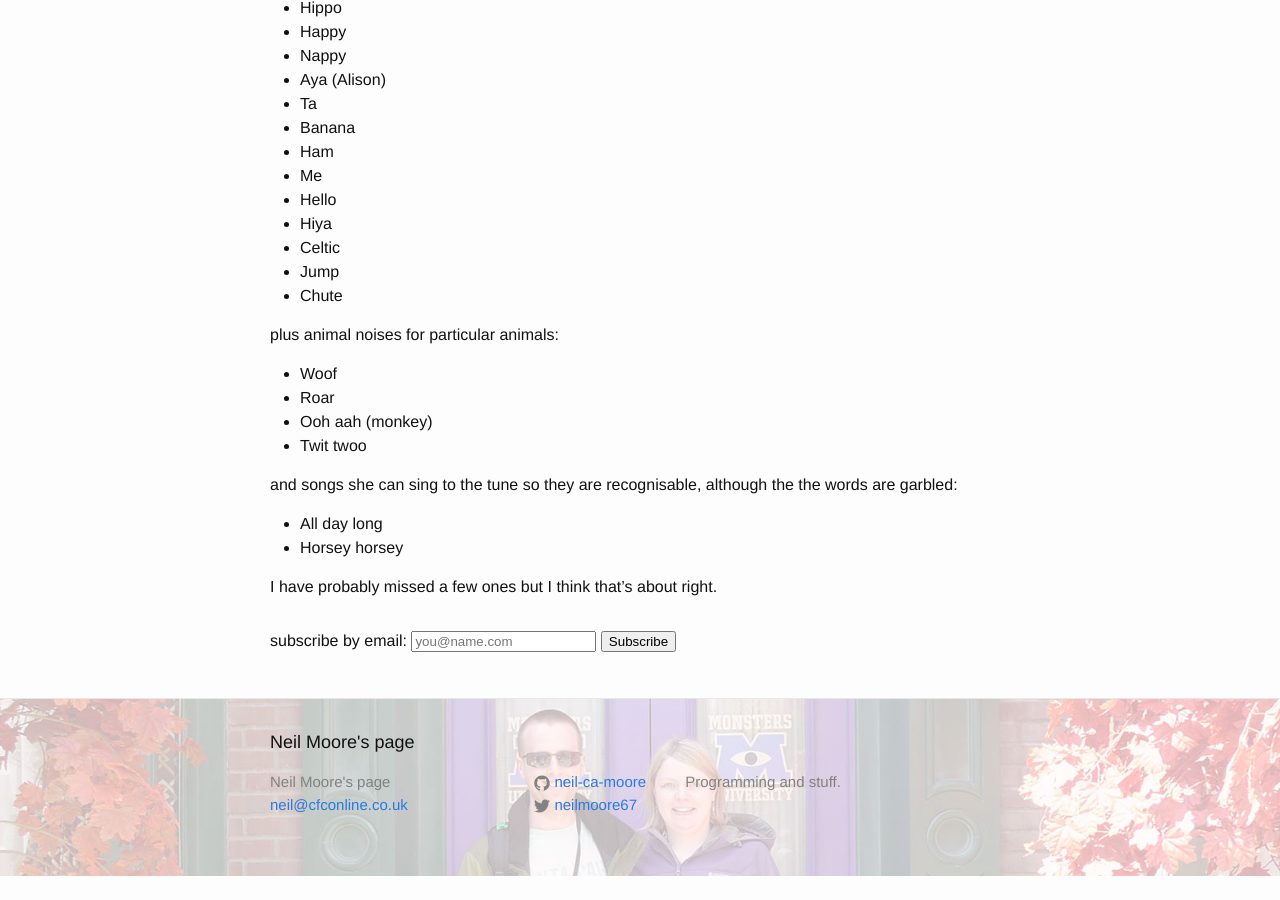
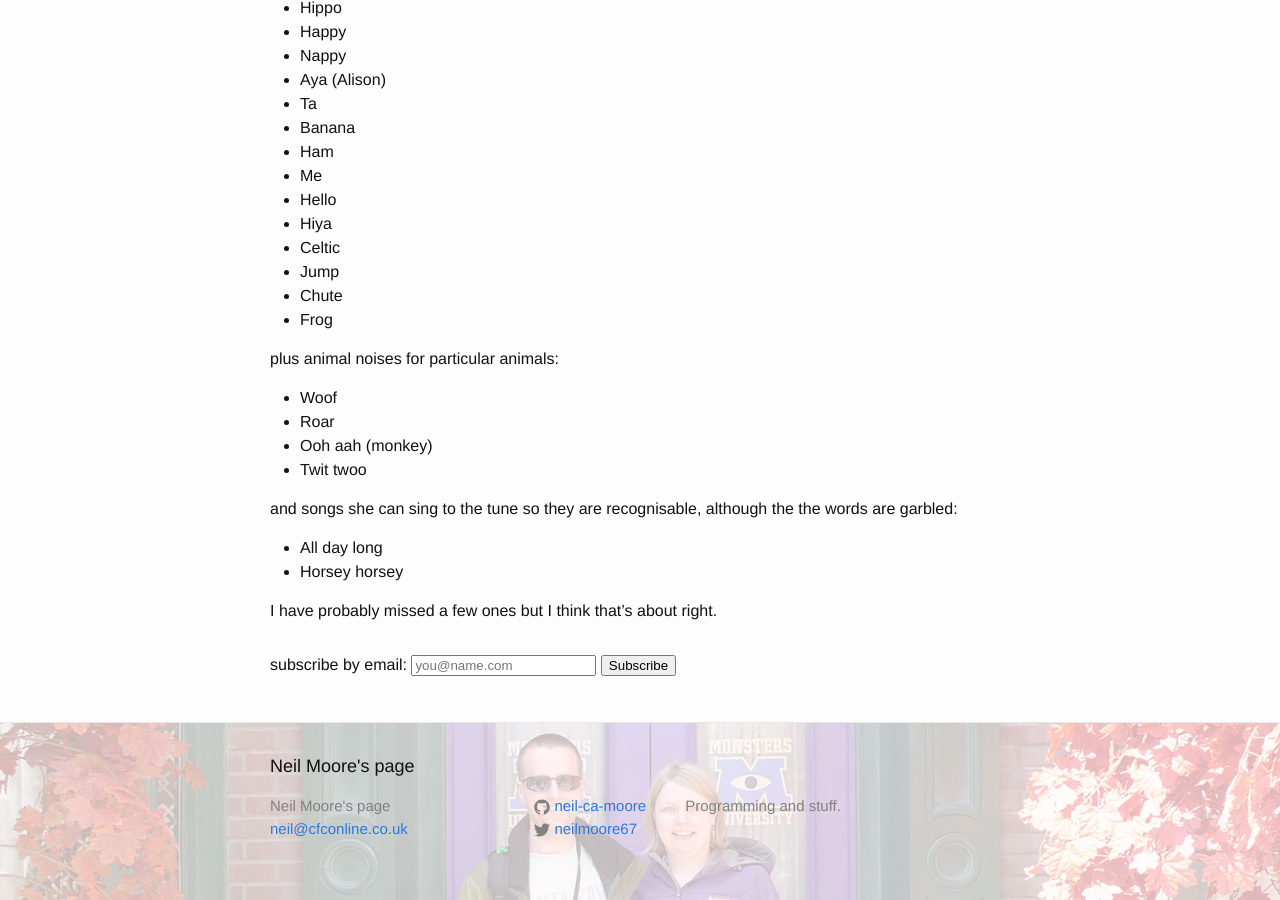
Before and after one commit to neil-ca-moore/neil-ca-moore.github.io, a Jekyll site: the page built from _posts/2017-07-05-Katie-words.markdown, in a window 1280 px wide and 900 px high, scrolled down 834 px. Built offline with Jekyll 4.4.1, drawn with Linux system fonts in a browser that asks for light colours; nearby versions of some CDN libraries; comment, search, counter and statistics services are not loaded; before the commit the page ends 1710 px from its top, so only the background shows below that.

Commit message:
Update 2017-07-05-Katie-words.markdown

```diff
--- a/_posts/2017-07-05-Katie-words.markdown
+++ b/_posts/2017-07-05-Katie-words.markdown
@@ -43,6 +43,7 @@ Katie is almost 16 months old. Here is a list of all the words she knows to date
 * Celtic
 * Jump
 * Chute
+* Frog
 
 plus animal noises for particular animals:
 
```
